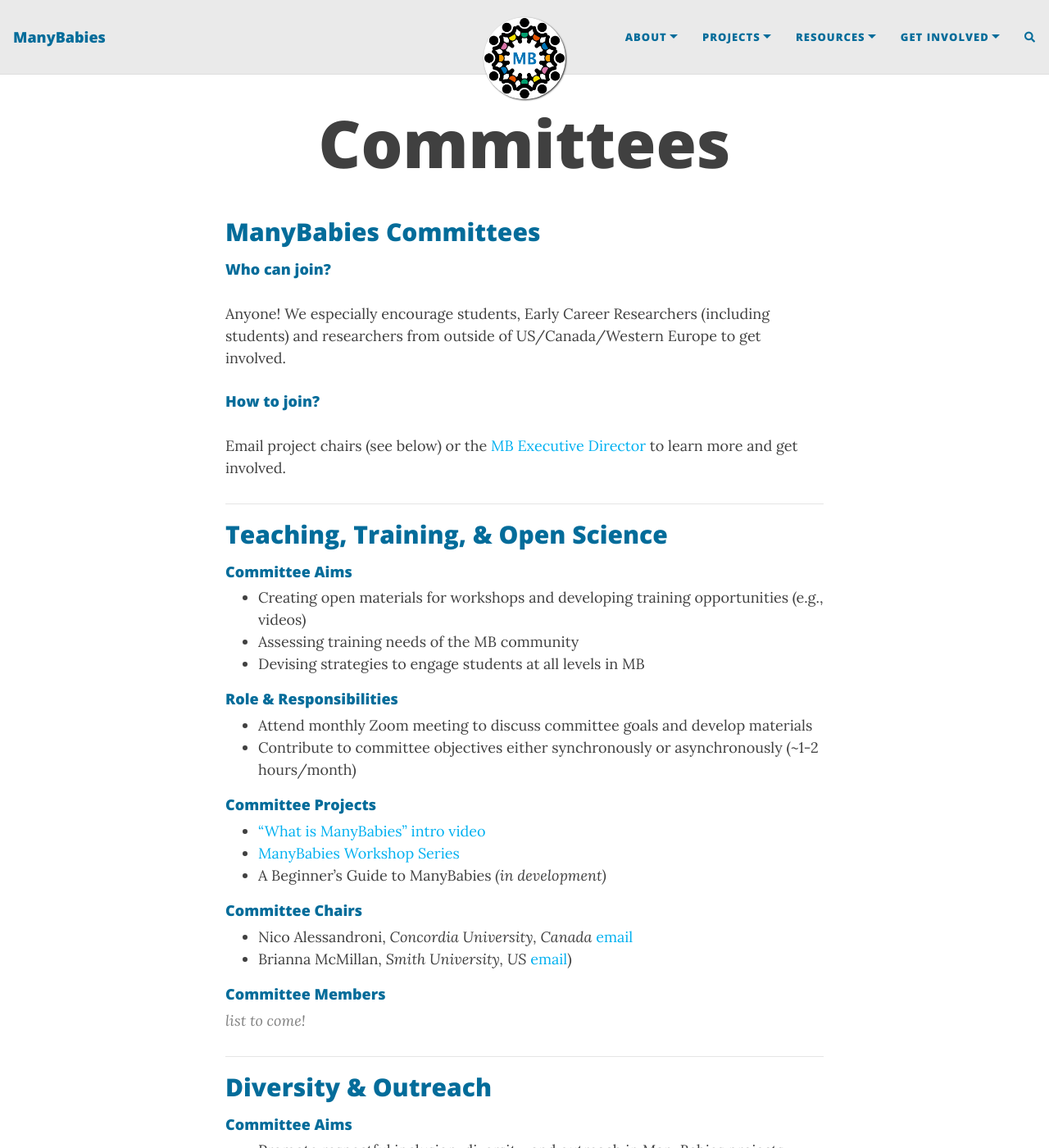
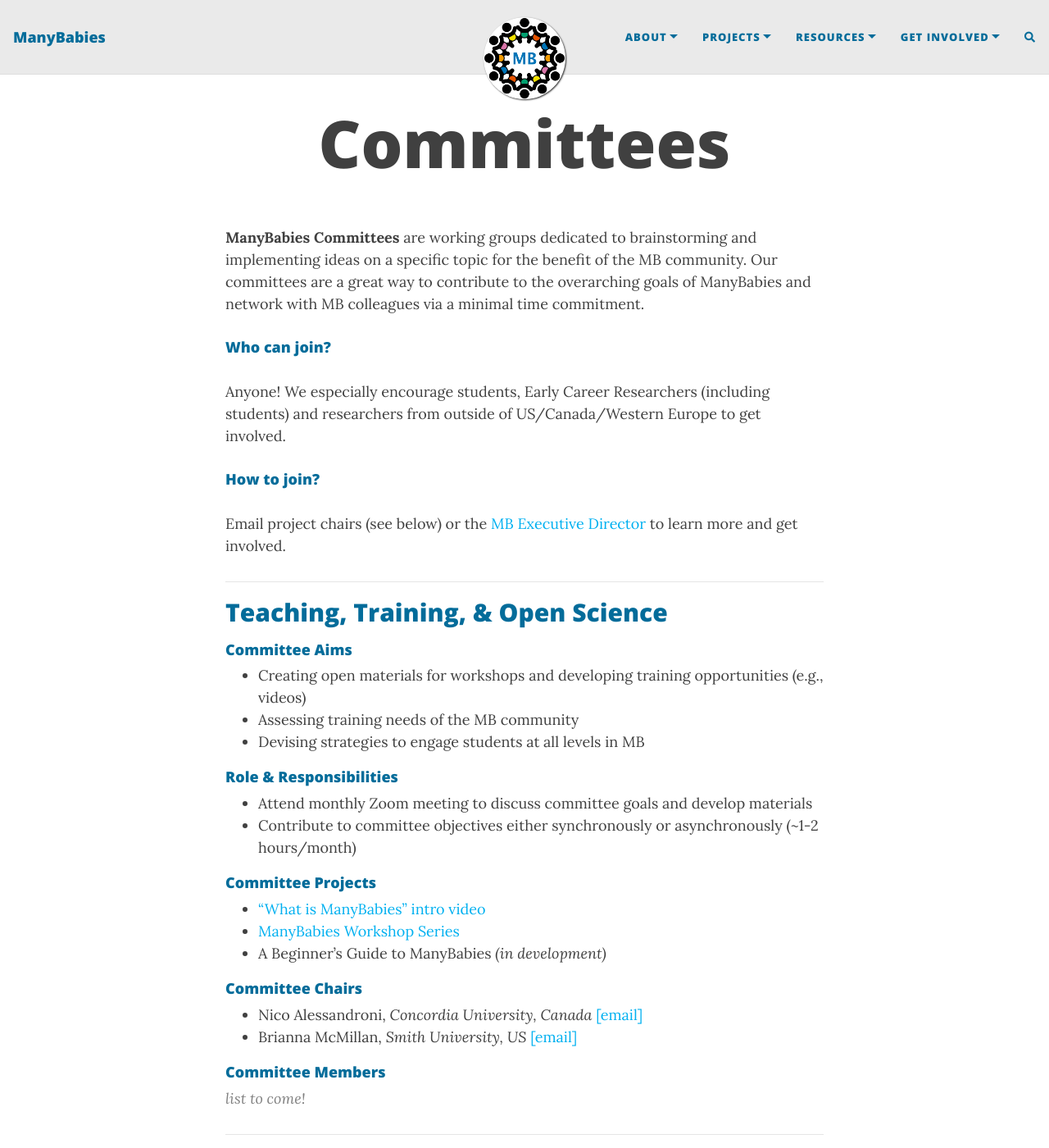
Before and after one commit to manybabies/manybabies.github.io, a Jekyll site: the page built from committees.md, in a window 1280 px wide and 1400 px high. Shown: the whole window at 82% size. Built offline with Jekyll 4.4.1, drawn with Linux system fonts in a browser that asks for light colours; nearby versions of some CDN libraries; comment, search, counter and statistics services are not loaded; some of the changed text lies outside the part shown.

Commit message:
Update committees.md

```diff
--- a/committees.md
+++ b/committees.md
@@ -3,16 +3,19 @@
 title: Committees
 ---
 
-## ManyBabies Committees
+
+
+**ManyBabies Committees** are working groups dedicated to brainstorming and implementing ideas on a specific topic for the benefit of the MB community. Our committees are a great way to contribute to the overarching goals of ManyBabies and network with MB colleagues via a minimal time commitment.
+
 
 #### Who can join?
 Anyone! We especially encourage students, Early Career Researchers (including students) and researchers from outside of US/Canada/Western Europe to get involved.
 
 #### How to join?
 Email project chairs (see below) or the [MB Executive Director](mailto:contact@manybabies.org) to learn more and get involved.
+<br>
 
 ***
-
 ## Teaching, Training, & Open Science
 
 #### Committee Aims
@@ -30,15 +33,14 @@
 * A Beginner's Guide to ManyBabies *(in development)*
 
 #### Committee Chairs
-* Nico Alessandroni, *Concordia University, Canada* [email](mailto:nicolas.alessandroni@concordia.ca)
-* Brianna McMillan, *Smith University, US* [email](mailto:bmcmillan@smith.edu))
+* Nico Alessandroni, *Concordia University, Canada* [[email]](mailto:nicolas.alessandroni@concordia.ca)
+* Brianna McMillan, *Smith University, US* [[email]](mailto:bmcmillan@smith.edu)
 
 #### Committee Members
 > list to come!
 
 
 ***
-
 ## Diversity & Outreach
 
 #### Committee Aims
@@ -53,8 +55,16 @@
 * Global research interest survey/database *(in development)*
 
 #### Committee Chairs
-* Casey Lew-Williams, *Princeton University, US* [email](mailto:caseylw@princeton.edu)
-* Jessica Kosie, *Princeton University, US* [email](mailto:jkosie@princeton.edu))
+* Casey Lew-Williams, *Princeton University, US* [[email]](mailto:caseylw@princeton.edu)
+* Jessica Kosie, *Princeton University, US* [[email]](mailto:jkosie@princeton.edu)
 
 #### Committee Members
 > list to come!
+
+***
+## Ethics
+> Coming soon! [Email us](mailto:contact@manybabies.org) to express interest in joining.
+
+***
+## Statistics, Analysis, & Code Review
+> Coming soon! [Email us](mailto:contact@manybabies.org) to express interest in joining.
```
